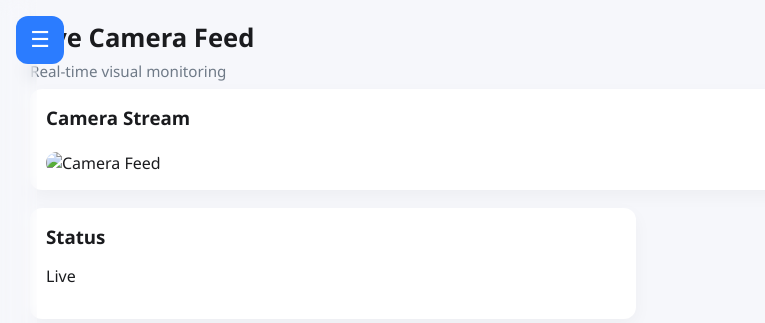
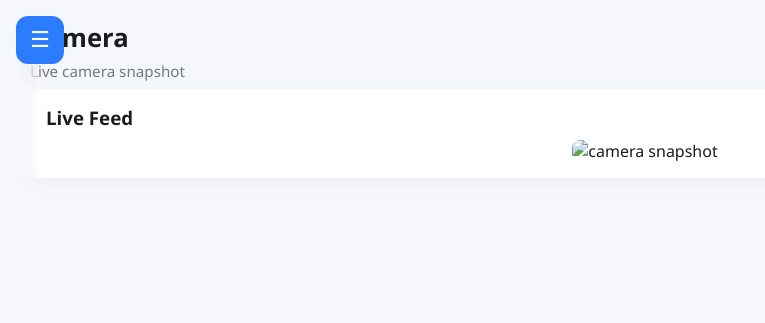
Before and after one commit to chru3b78rjxn74ujrjyhhe/landsilde, a Flask app: page /camera in a window 1280 px wide. Shown: the top 323 px of the page, without its empty margins (0-765 px from the left). Run offline with Flask 3, Linux system fonts and the light colour scheme.

Commit message:
Refactor camera.html for live feed and auto-refresh
Updated camera template for improved layout and functionality.

```diff
--- a/templates/camera.html
+++ b/templates/camera.html
@@ -1,46 +1,27 @@
 {% extends "base.html" %}
 
 {% block content %}
-
 <header class="page-header">
-    <h1>Live Camera Feed</h1>
-    <div class="header-meta">Real-time visual monitoring</div>
+  <h1>Camera</h1>
+  <div class="header-meta">Live camera snapshot</div>
 </header>
 
 <div class="grid">
+  <div class="card wide">
+    <h3>Live Feed</h3>
+    <div style="text-align:center;">
+      <img id="cameraImg" src="{{ url_for('camera_feed') }}" alt="camera snapshot" style="max-width:100%;border-radius:8px;">
+    </div>
+  </div>
+</div>
+{% endblock %}
 
-    <!-- CAMERA STREAM -->
-    <div class="card wide">
-        <h3>Camera Stream</h3>
-
-        <img id="camFeed"
-             src="/camera_feed"
-             alt="Camera Feed"
-             style="width:100%; border-radius: 12px; margin-top:12px;">
-
-    </div>
-
-    <!-- STATUS -->
-    <div class="card">
-        <h3>Status</h3>
-        <p id="camStatus">Loading...</p>
-    </div>
-
-</div>
-
-<script>
-document.addEventListener("DOMContentLoaded", () => {
-    const img = document.getElementById("camFeed");
-    const status = document.getElementById("camStatus");
-
-    function reloadCam() {
-        img.src = "/camera_feed?" + new Date().getTime(); // prevent caching
-        status.textContent = "Live";
-    }
-
-    reloadCam();
-    setInterval(reloadCam, 1000);
-});
-</script>
-
+{% block scripts %}
+  <script>
+    // Auto-refresh camera image every 2 seconds
+    setInterval(() => {
+      const img = document.getElementById('cameraImg');
+      img.src = "{{ url_for('camera_feed') }}" + "?t=" + Date.now();
+    }, 2000);
+  </script>
 {% endblock %}
```
